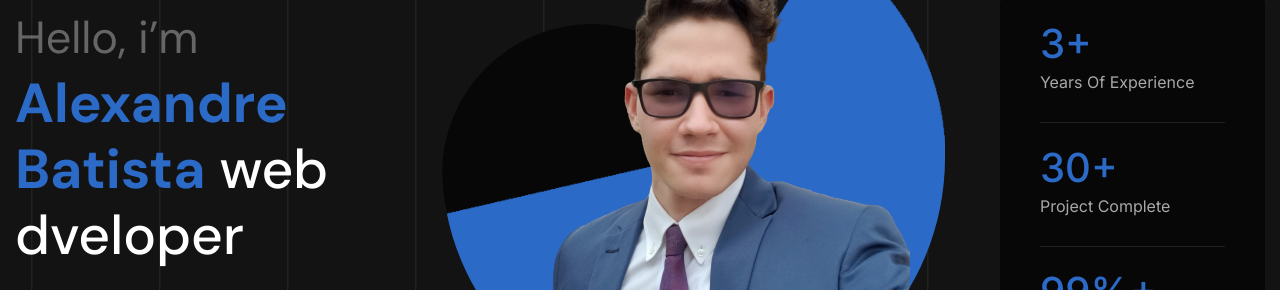
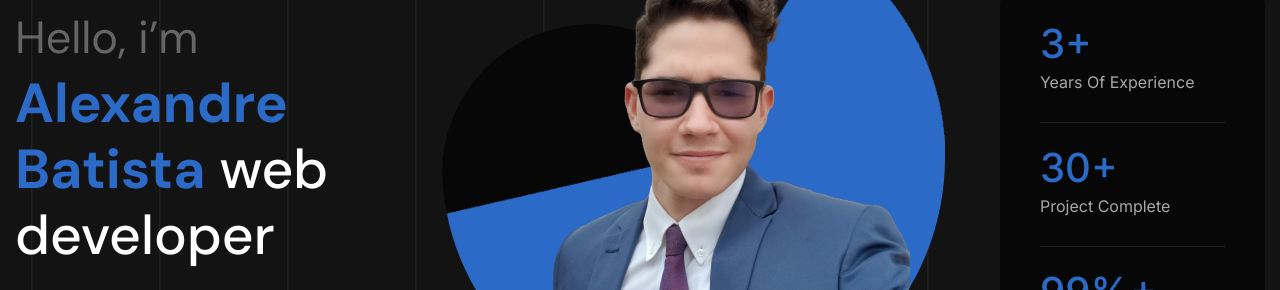
Before and after one commit to BatistaAlexandre/portfolio_alex, a plain HTML site: page index.html in a window 1280 px wide. Shown: the part 195-485 px from the top of the page. Drawn offline with nearby package versions, Linux system fonts and the light colour scheme; animation ran at ten frames a second.

Commit message:
Add files via upload

```diff
--- a/index.html
+++ b/index.html
@@ -153,7 +153,7 @@
                     <div class="col-lg-4 col-sm-7">
                         <div class="hero-content rmb-55 wow fadeInUp delay-0-2s">
                             <span class="h2">Hello, i’m </span>
-                            <h1><b>Alexandre Batista</b> web dveloper</h1>
+                            <h1><b>Alexandre Batista</b> web developer</h1>
                             <!-- <p>We denounce with righteous indignation dislike demoralized by the charms of pleasure</p> -->
                             <div class="hero-btns">
                                 <a href="#contact" class="theme-btn">Hire Me <i class="far fa-angle-right"></i></a>
```
